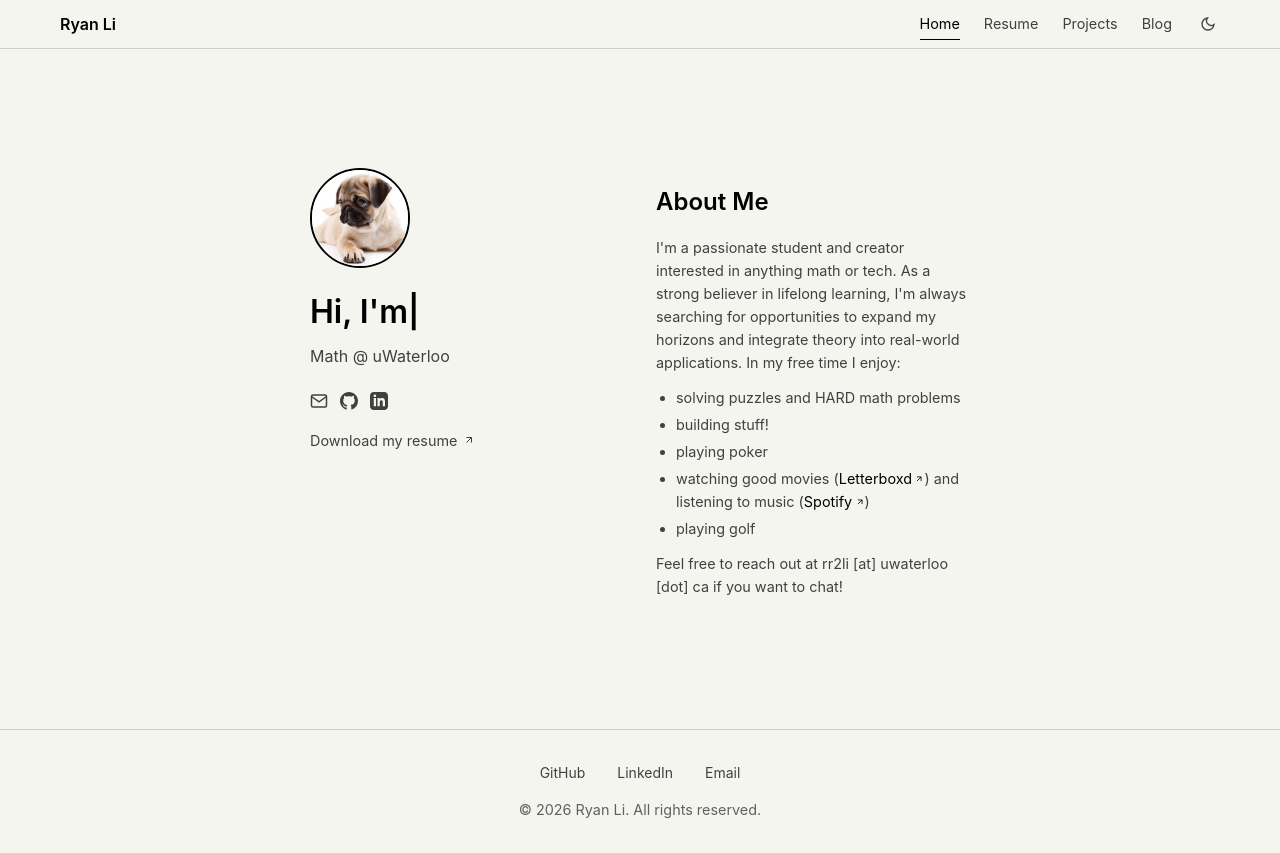
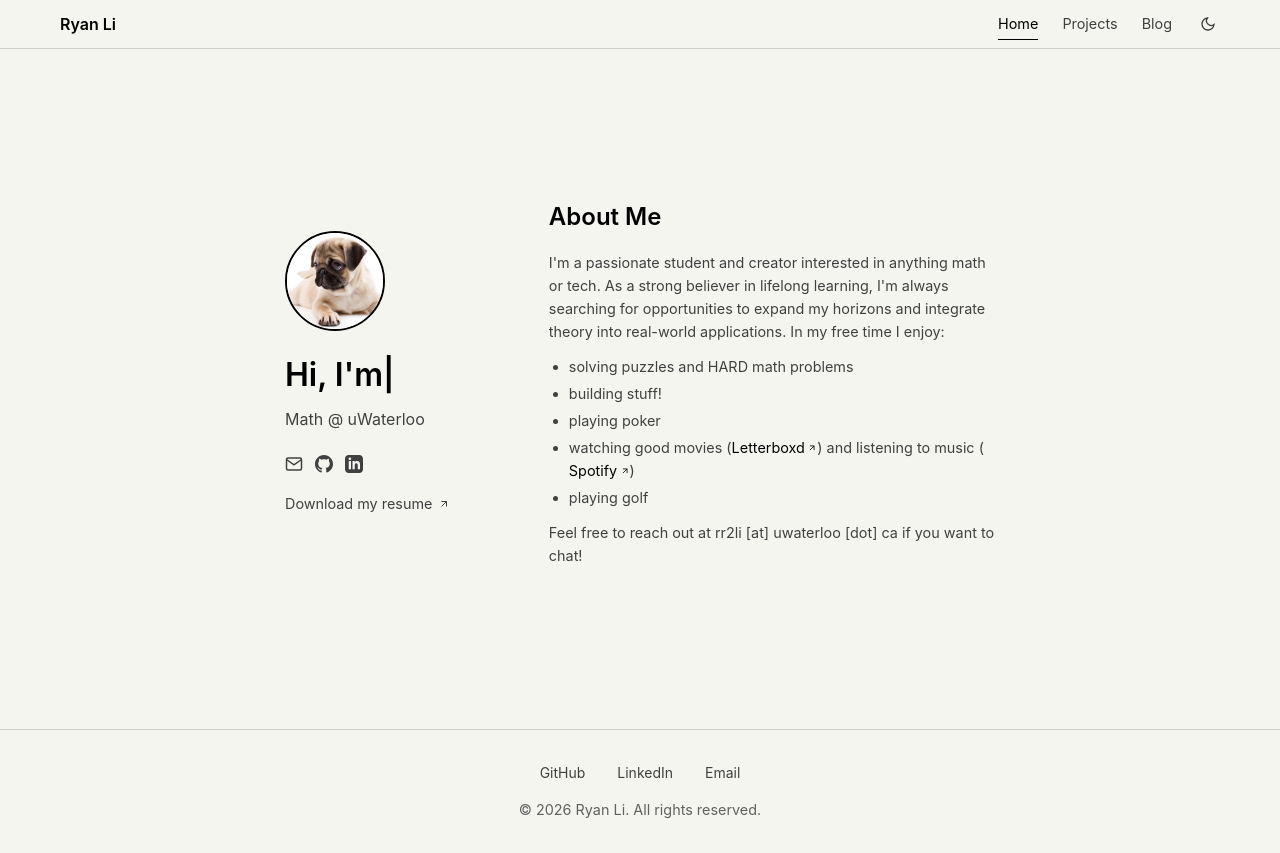
Before and after one commit to rli8145/rli-personal-website, a React (Vite) app: page / in a window 1280 px wide. Built offline with nearby package versions, Linux system fonts and the light colour scheme.

Commit message:
reformated hero spacing and link formatting

```diff
--- a/src/App.jsx
+++ b/src/App.jsx
@@ -1,7 +1,6 @@
 import { Routes, Route } from 'react-router-dom'
 import MainLayout from './layouts/MainLayout'
 import HomePage from './pages/HomePage'
-import ResumePage from './pages/ResumePage'
 import ProjectsPage from './pages/ProjectsPage'
 import BlogPage from './pages/BlogPage'
 import './App.css'
@@ -11,7 +10,6 @@ function App() {
     <Routes>
       <Route path="/" element={<MainLayout />}>
         <Route index element={<HomePage />} />
-        <Route path="resume" element={<ResumePage />} />
         <Route path="projects" element={<ProjectsPage />} />
         <Route path="blog" element={<BlogPage />} />
       </Route>
--- a/src/components/About.css
+++ b/src/components/About.css
@@ -46,6 +46,12 @@
   display: inline-flex;
   align-items: center;
   gap: 0.15rem;
+  transform-origin: left center;
+  transition: color 0.2s ease, transform 0.2s ease;
+}
+
+.external-link:hover {
+  transform: scale(1.02);
 }
 
 .external-link svg {
--- a/src/components/Header.jsx
+++ b/src/components/Header.jsx
@@ -15,9 +15,6 @@ function Header() {
           <NavLink to="/" className={({ isActive }) => isActive ? 'active' : ''} end>
             Home
           </NavLink>
-          <NavLink to="/resume" className={({ isActive }) => isActive ? 'active' : ''}>
-            Resume
-          </NavLink>
           <NavLink to="/projects" className={({ isActive }) => isActive ? 'active' : ''}>
             Projects
           </NavLink>
--- a/src/components/Hero.css
+++ b/src/components/Hero.css
@@ -85,11 +85,13 @@
   font-size: 0.9rem;
   color: var(--text-secondary);
   text-decoration: none;
-  transition: var(--transition);
+  transform-origin: left center;
+  transition: color 0.2s ease, transform 0.2s ease;
 }
 
 .resume-link:hover {
   color: var(--primary-color);
+  transform: scale(1.02);
 }
 
 .resume-link svg {
--- a/src/pages/HomePage.css
+++ b/src/pages/HomePage.css
@@ -6,21 +6,16 @@
 
 .home-container {
   display: grid;
-  grid-template-columns: 1fr 1fr;
-  gap: 2rem;
-  max-width: 700px;
+  grid-template-columns: 1fr 1.8fr;
+  gap: 1rem;
+  max-width: 750px;
   margin: 0 auto;
   padding: 2rem 20px;
   align-items: start;
 }
 
 .home-left {
-  position: sticky;
-  top: 80px;
-}
-
-.home-right {
-  padding-top: 1rem;
+  padding-top: 2rem;
 }
 
 @media (max-width: 900px) {
@@ -28,8 +23,4 @@
     grid-template-columns: 1fr;
     gap: 2rem;
   }
-
-  .home-left {
-    position: static;
-  }
 }
```
Also changed, not shown: 1 other file (tests, documents, lock files or other folders).
